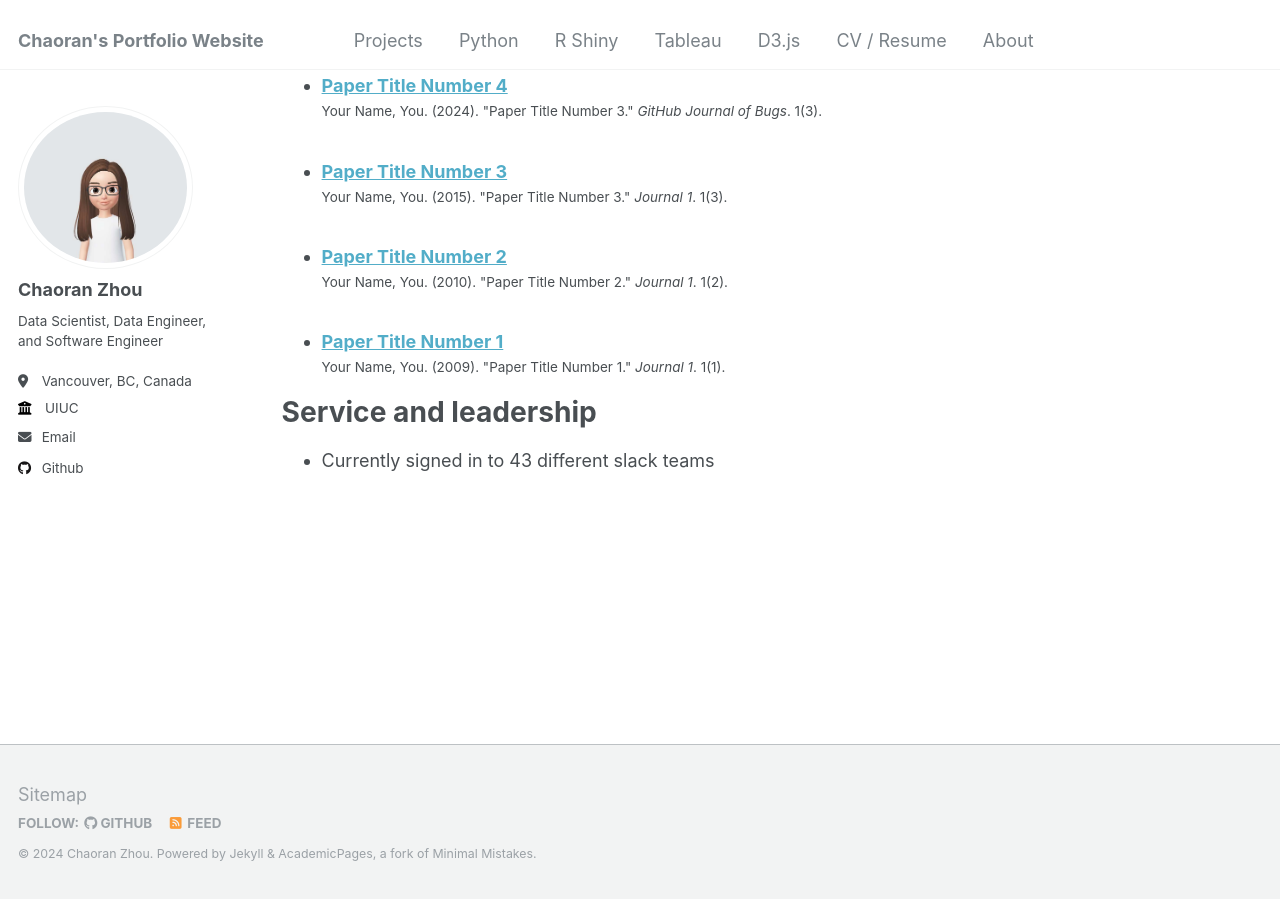
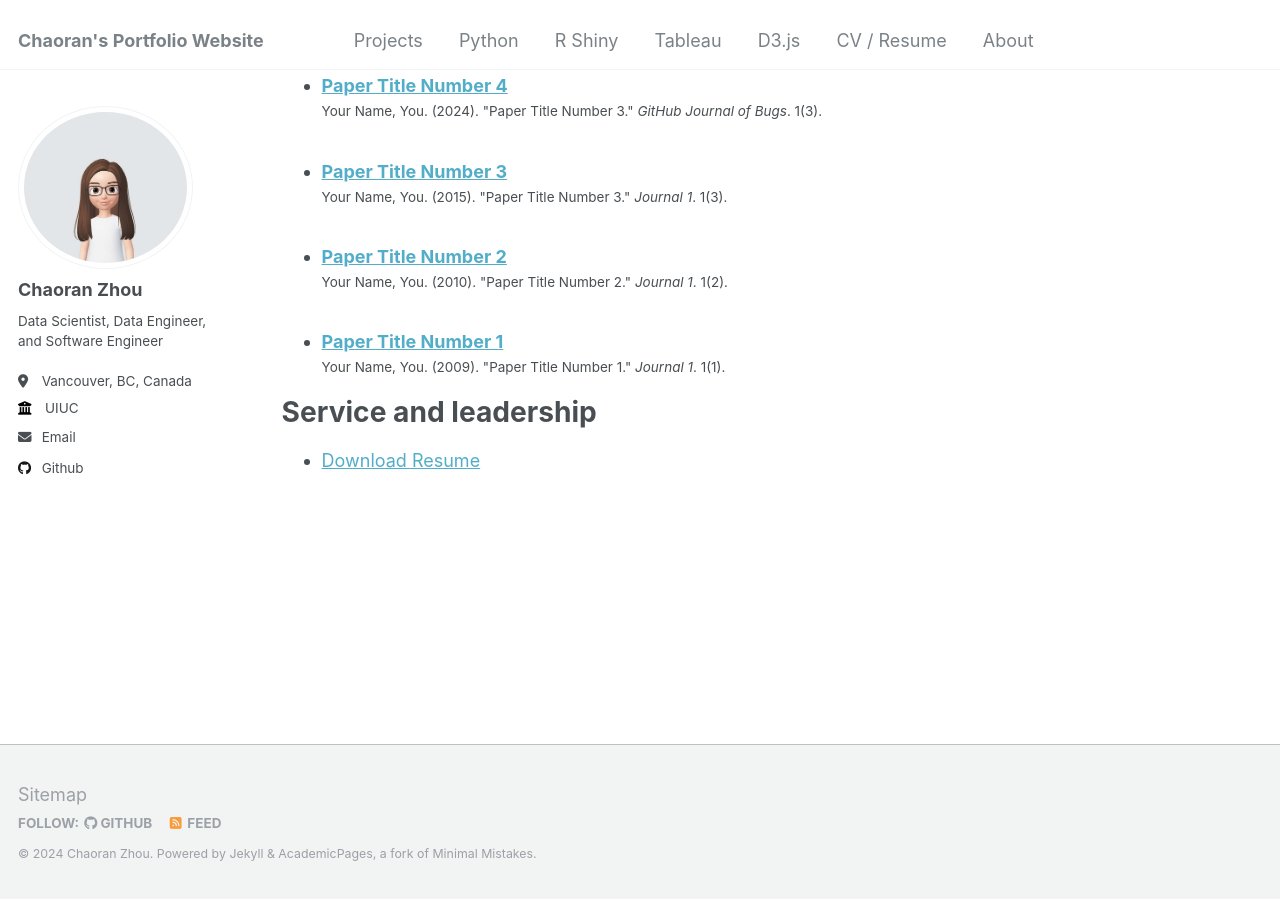
Before and after one commit to ranranrunforit/ranranrunforit.github.io, a Jekyll site: the page built from _pages/cv.md, in a window 1280 px wide and 900 px high, scrolled down 3204 px. Built offline with Jekyll 4.4.1, drawn with Linux system fonts in a browser that asks for light colours.

Commit message:
Update cv.md

```diff
--- a/_pages/cv.md
+++ b/_pages/cv.md
@@ -77,4 +77,4 @@ R shiny
 
 Service and leadership
 ======
-* Currently signed in to 43 different slack teams
+* [Download Resume]({{ site.url }}/files/Chaoran Zhou Resume.pdf)
```
